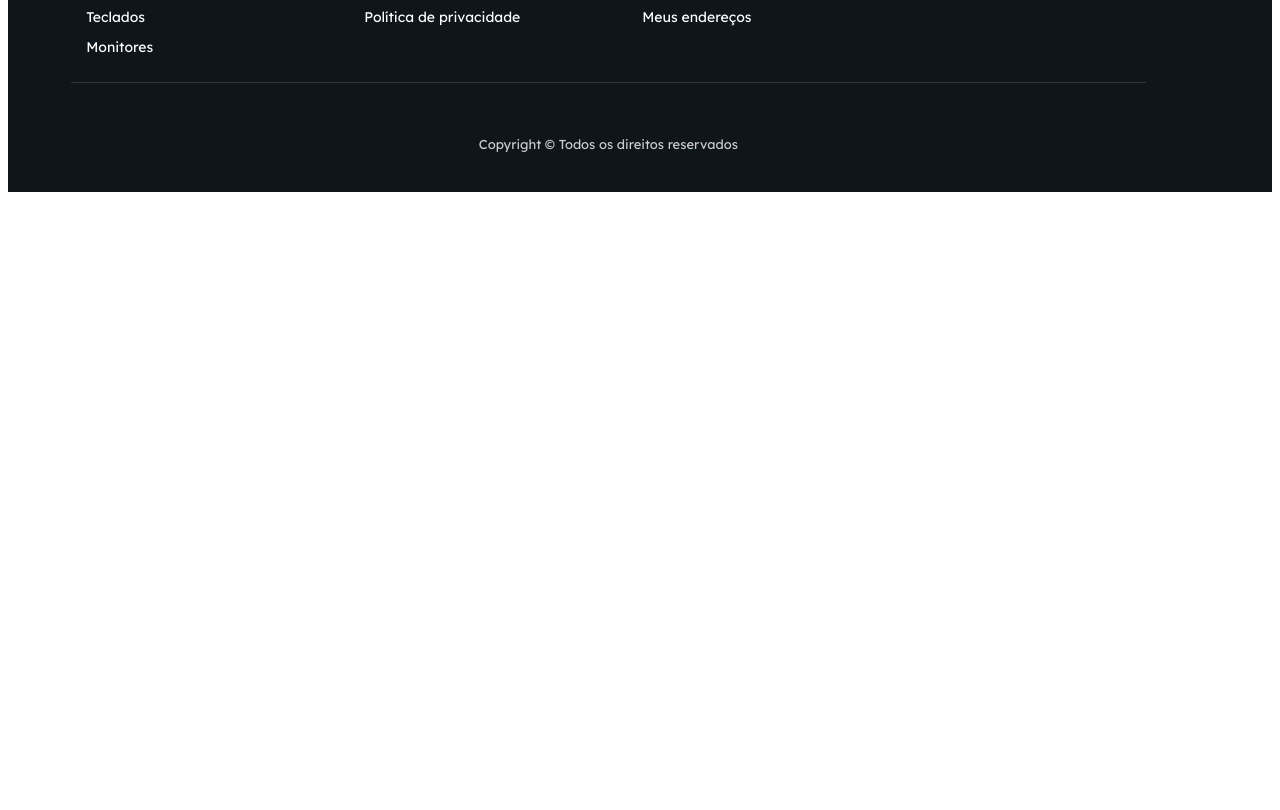
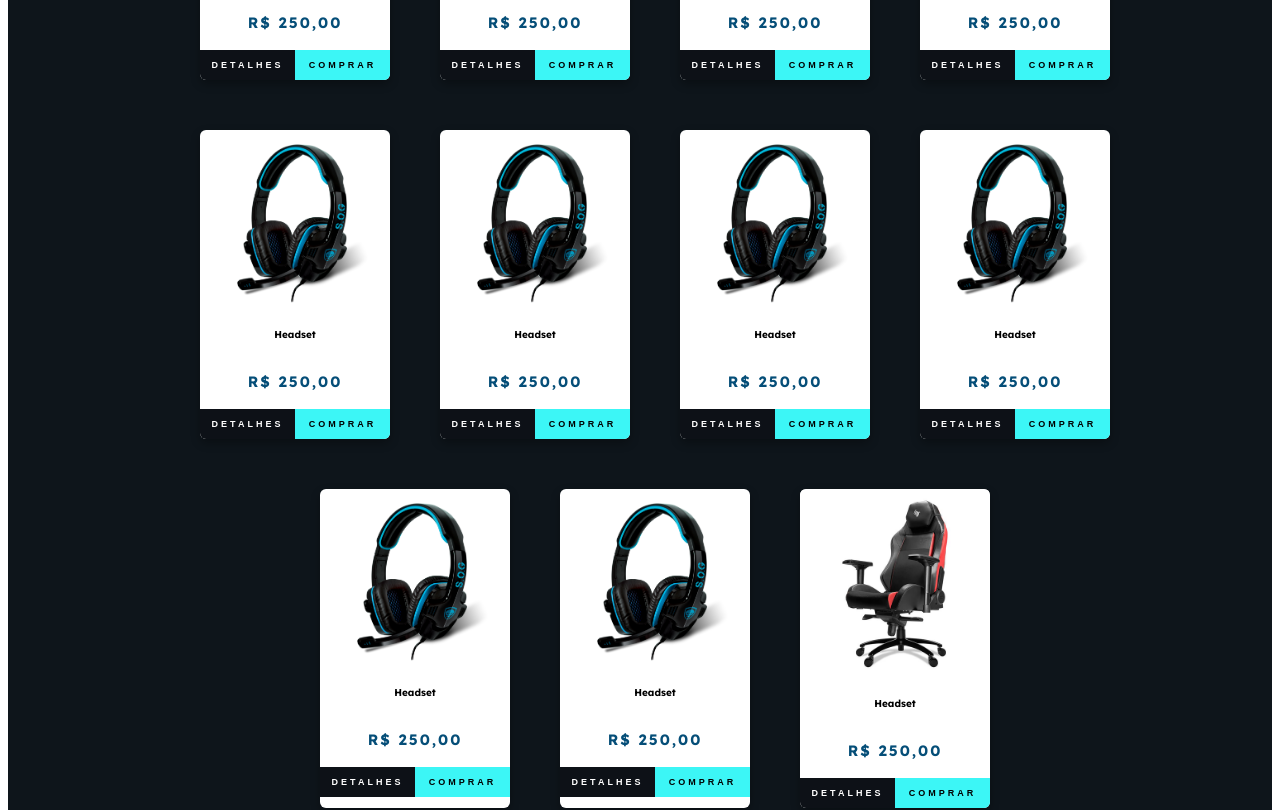
Before and after one commit to guidio-softdev/PROJETO_INTEGRADOR_1S2025, an Angular app: page / in a window 1280 px wide. Shown: the part 1480-2290 px from the top of the page. Before the commit the page ends 1680 px from the top, so only its background shows below. Built offline with nearby package versions, Linux system fonts and the light colour scheme; data requests are answered from the project's data file.

Commit message:
correção de rota

```diff
--- a/db.json
+++ b/db.json
@@ -18,6 +18,134 @@
       "categoria": "Fones",
       "descricao": "Gamer",
       "imagem": "HEADSET2.png",
+      "ativo": true
+    },{
+      "id": 2,
+      "nome": "Headset",
+      "preco": 250.00,
+      "marca": "Logitech",
+      "categoria": "Fones",
+      "descricao": "Gamer",
+      "imagem": "HEADSET2.png",
+      "ativo": true
+    },{
+      "id": 2,
+      "nome": "Headset",
+      "preco": 250.00,
+      "marca": "Logitech",
+      "categoria": "Fones",
+      "descricao": "Gamer",
+      "imagem": "HEADSET2.png",
+      "ativo": true
+    },
+    {
+      "id": 2,
+      "nome": "Headset",
+      "preco": 250.00,
+      "marca": "Logitech",
+      "categoria": "Fones",
+      "descricao": "Gamer",
+      "imagem": "HEADSET2.png",
+      "ativo": true
+    },
+    {
+      "id": 2,
+      "nome": "Headset",
+      "preco": 250.00,
+      "marca": "Logitech",
+      "categoria": "Fones",
+      "descricao": "Gamer",
+      "imagem": "HEADSET2.png",
+      "ativo": true
+    },
+    {
+      "id": 2,
+      "nome": "Headset",
+      "preco": 250.00,
+      "marca": "Logitech",
+      "categoria": "Fones",
+      "descricao": "Gamer",
+      "imagem": "HEADSET2.png",
+      "ativo": true
+    },
+    {
+      "id": 2,
+      "nome": "Headset",
+      "preco": 250.00,
+      "marca": "Logitech",
+      "categoria": "Fones",
+      "descricao": "Gamer",
+      "imagem": "HEADSET2.png",
+      "ativo": true
+    },
+    {
+      "id": 2,
+      "nome": "Headset",
+      "preco": 250.00,
+      "marca": "Logitech",
+      "categoria": "Fones",
+      "descricao": "Gamer",
+      "imagem": "HEADSET2.png",
+      "ativo": true
+    },
+    {
+      "id": 2,
+      "nome": "Headset",
+      "preco": 250.00,
+      "marca": "Logitech",
+      "categoria": "Fones",
+      "descricao": "Gamer",
+      "imagem": "HEADSET2.png",
+      "ativo": true
+    },
+    {
+      "id": 2,
+      "nome": "Headset",
+      "preco": 250.00,
+      "marca": "Logitech",
+      "categoria": "Fones",
+      "descricao": "Gamer",
+      "imagem": "HEADSET2.png",
+      "ativo": true
+    },
+    {
+      "id": 2,
+      "nome": "Headset",
+      "preco": 250.00,
+      "marca": "Logitech",
+      "categoria": "Fones",
+      "descricao": "Gamer",
+      "imagem": "HEADSET2.png",
+      "ativo": true
+    },
+    {
+      "id": 2,
+      "nome": "Headset",
+      "preco": 250.00,
+      "marca": "Logitech",
+      "categoria": "Fones",
+      "descricao": "Gamer",
+      "imagem": "HEADSET2.png",
+      "ativo": true
+    },
+    {
+      "id": 2,
+      "nome": "Headset",
+      "preco": 250.00,
+      "marca": "Logitech",
+      "categoria": "Fones",
+      "descricao": "Gamer",
+      "imagem": "HEADSET2.png",
+      "ativo": true
+    },
+    {
+      "id": 2,
+      "nome": "Headset",
+      "preco": 250.00,
+      "marca": "Logitech",
+      "categoria": "Fones",
+      "descricao": "Gamer",
+      "imagem": "CADEIRA.png",
       "ativo": true
     }
   ],
--- a/src/app/app.routes.ts
+++ b/src/app/app.routes.ts
@@ -12,7 +12,7 @@ export const routes: Routes = [
         title: 'Pagina Inicial'
     },
     {
-        path: 'Login',
+        path: 'login',
         component: LoginComponent,
         title: 'Pagina de Login'
     },
@@ -22,7 +22,7 @@ export const routes: Routes = [
         title: 'Cadastro'
     },
     {
-        path: 'Admin',
+        path: 'admin',
         component: PainelAdminComponent,
         title: 'Painel Admin'
     }
--- a/src/app/compartilhado/header/header.component.html
+++ b/src/app/compartilhado/header/header.component.html
@@ -15,7 +15,7 @@
         <button class="carrinho-btn cart-icon" id="cart-icon">
           <i class="fas fa-shopping-cart"></i>
         </button>
-        <button class="login-btn" ><a href="../HTML/login.html">LOGIN</a></button>
+        <button class="login-btn" routerLink="login">LOGIN</button>
       </div>
     </div>
   </header>
--- a/src/app/compartilhado/header/header.component.ts
+++ b/src/app/compartilhado/header/header.component.ts
@@ -1,8 +1,9 @@
 import { Component } from '@angular/core';
+import { RouterModule } from '@angular/router';
 
 @Component({
   selector: 'app-header',
-  imports: [],
+  imports: [RouterModule],
   templateUrl: './header.component.html',
   styleUrl: './header.component.css'
 })
```
Also changed, not shown: src/app/pages/home/home.component.html (line endings or trailing spaces), src/assets/imagens/lili.jpeg (added).
